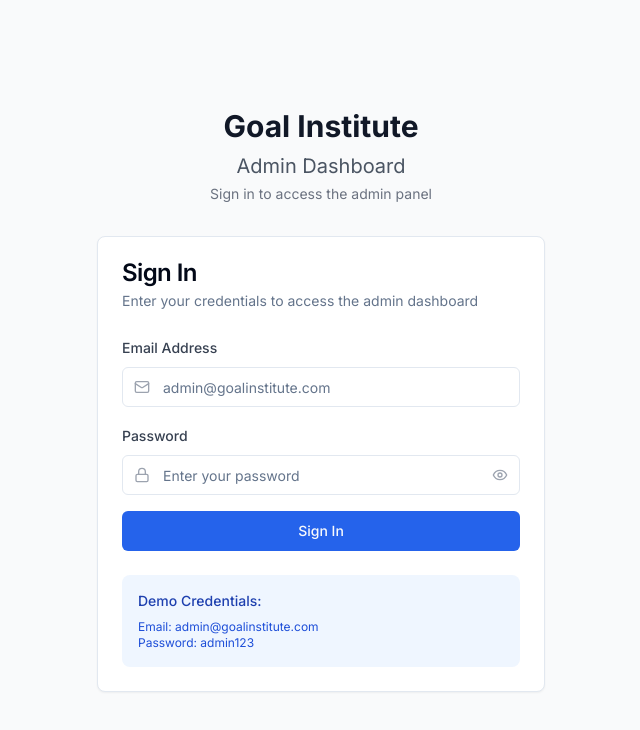
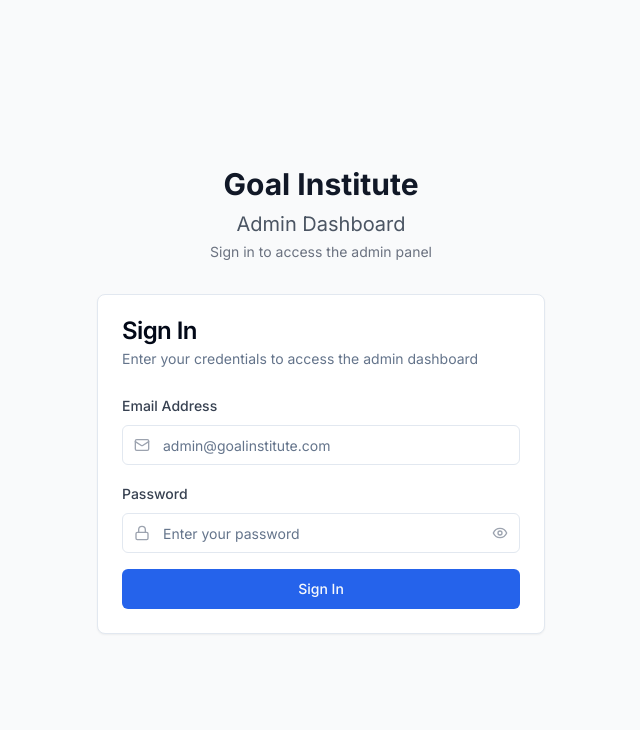
Before and after one commit to man-in-dev/goal_admin_dashboard, a Next.js app: page /login in a window 1280 px wide. Shown: the top 730 px of the page, without its empty margins (319-959 px from the left). Built offline with nearby package versions, Linux system fonts and the light colour scheme.

Commit message:
remove demo credentials

```diff
--- a/src/app/login/page.tsx
+++ b/src/app/login/page.tsx
@@ -131,14 +131,6 @@ export default function LoginPage() {
                 {loading ? 'Signing in...' : 'Sign In'}
               </Button>
             </form>
-
-            <div className="mt-6 p-4 bg-blue-50 rounded-lg">
-              <h3 className="text-sm font-medium text-blue-800 mb-2">Demo Credentials:</h3>
-              <p className="text-xs text-blue-700">
-                Email: admin@goalinstitute.com<br />
-                Password: admin123
-              </p>
-            </div>
           </CardContent>
         </Card>
       </div>
--- a/src/components/providers/auth-provider.tsx
+++ b/src/components/providers/auth-provider.tsx
@@ -37,7 +37,7 @@ export function AuthProvider({ children }: { children: React.ReactNode }) {
   const login = async (email: string, password: string) => {
     try {
       console.log('Auth provider: Starting login process')
-      const API_BASE_URL = process.env.NEXT_PUBLIC_API_BASE_URL || 'http://localhost:8000/api'
+      const API_BASE_URL = process.env.NEXT_PUBLIC_API_BASE_URL
       console.log('Auth provider: API URL:', API_BASE_URL)
 
       const response = await fetch(`${API_BASE_URL}/auth/login`, {
```
